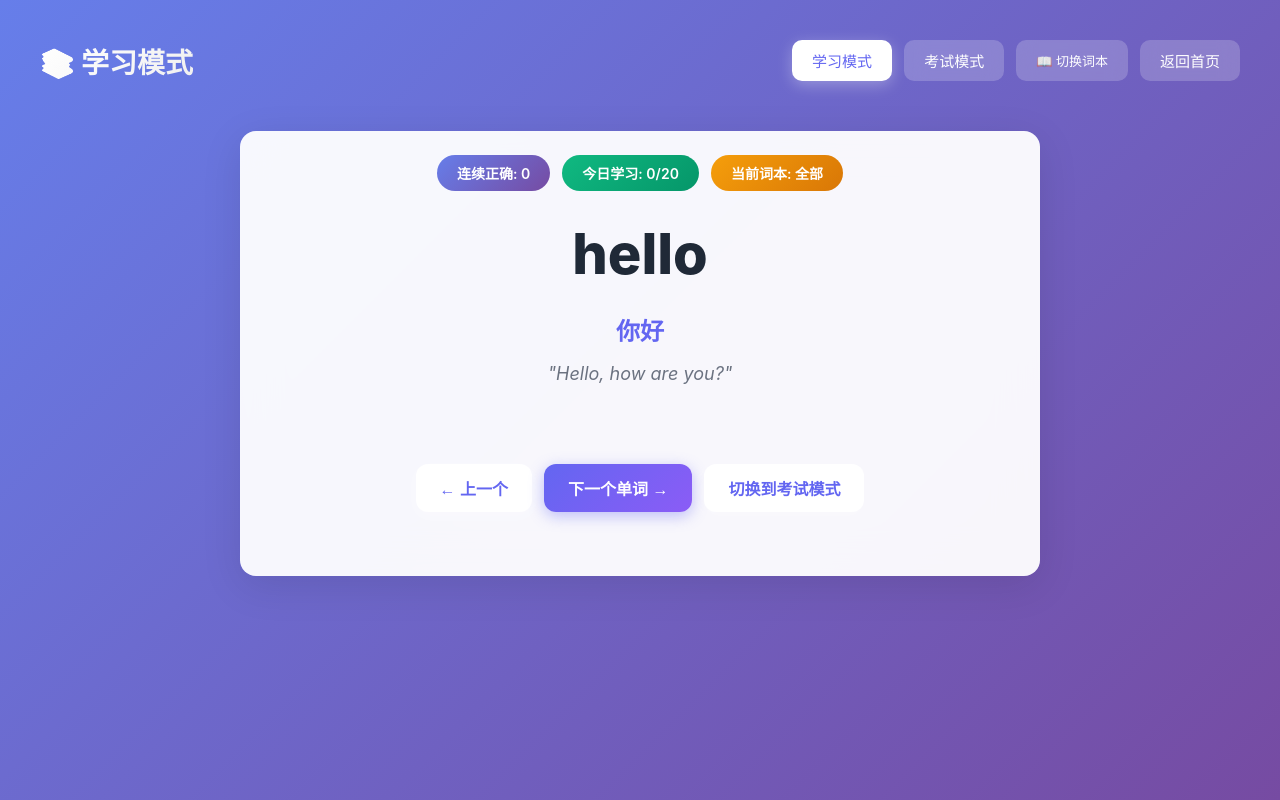
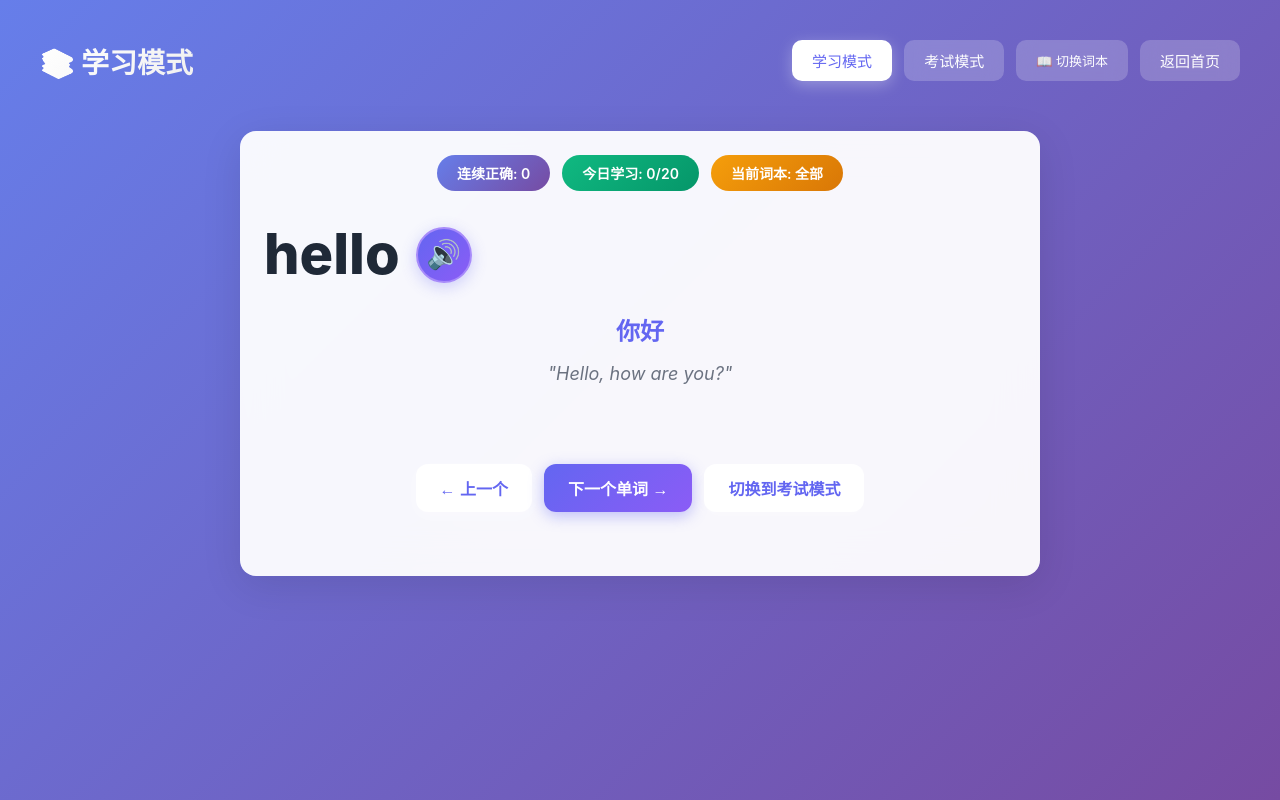
Before and after one commit to 81883340/englishLearn, a React (Vite) app: page / in a window 1280 px wide. Both pictures are taken after a click on the button "开始学习". Built offline with nearby package versions, Linux system fonts and the light colour scheme.

Commit message:
增加发音功能

```diff
--- a/src/components/Study.jsx
+++ b/src/components/Study.jsx
@@ -33,6 +33,20 @@ function Study({ wordLibrary, learnedWords, setLearnedWords, updateProgress, pro
   const [hasCheckedAnswer, setHasCheckedAnswer] = useState(false)
   const [todayLearnedCount, setTodayLearnedCount] = useState(0)
   const [sessionLearnedCount, setSessionLearnedCount] = useState(0)
+
+  // 单词发音功能
+  const speakWord = (word) => {
+    if (!word) return
+    if ('speechSynthesis' in window) {
+      const utterance = new SpeechSynthesisUtterance(word)
+      utterance.lang = 'en-US'
+      utterance.rate = 0.9
+      utterance.pitch = 1
+      window.speechSynthesis.speak(utterance)
+    } else {
+      alert('您的浏览器不支持语音合成功能')
+    }
+  }
 
   // 使用 ref 来避免闭包问题
   const hasCheckedAnswerRef = useRef(hasCheckedAnswer)
@@ -544,15 +558,45 @@ function Study({ wordLibrary, learnedWords, setLearnedWords, updateProgress, pro
             // 学习模式：显示单词、音标、释义、例句
             <>
               <div style={{ marginBottom: '24px' }}>
+                <div style={{ display: 'flex', alignItems: 'center', gap: '16px', marginBottom: '12px' }}>
                   <h1 style={{
                     fontSize: '56px',
                     fontWeight: '800',
                     color: 'var(--dark)',
-                  marginBottom: '12px',
+                    marginBottom: 0,
                     lineHeight: '1.2'
                   }}>
                     {currentWord.word}
                   </h1>
+                  <button
+                    onClick={() => speakWord(currentWord.word)}
+                    style={{
+                      background: 'linear-gradient(135deg, #6366f1 0%, #8b5cf6 100%)',
+                      border: '2px solid #a78bfa',
+                      borderRadius: '50%',
+                      width: '56px',
+                      height: '56px',
+                      fontSize: '28px',
+                      display: 'flex',
+                      alignItems: 'center',
+                      justifyContent: 'center',
+                      cursor: 'pointer',
+                      transition: 'all 0.3s ease',
+                      boxShadow: '0 4px 15px rgba(99, 102, 241, 0.3)'
+                    }}
+                    onMouseEnter={(e) => {
+                      e.target.style.transform = 'scale(1.1)'
+                      e.target.style.boxShadow = '0 6px 20px rgba(99, 102, 241, 0.4)'
+                    }}
+                    onMouseLeave={(e) => {
+                      e.target.style.transform = 'scale(1)'
+                      e.target.style.boxShadow = '0 4px 15px rgba(99, 102, 241, 0.3)'
+                    }}
+                    title="点击发音"
+                  >
+                    🔊
+                  </button>
+                </div>
                 {currentWord.phonetic && (
                   <p style={{
                     fontSize: '20px',
--- a/src/components/WordLibrary.jsx
+++ b/src/components/WordLibrary.jsx
@@ -1,4 +1,18 @@
 import React, { useState, useEffect } from 'react'
+
+// 单词发音功能
+const speakWord = (word) => {
+  if (!word) return
+  if ('speechSynthesis' in window) {
+    const utterance = new SpeechSynthesisUtterance(word)
+    utterance.lang = 'en-US'
+    utterance.rate = 0.9
+    utterance.pitch = 1
+    window.speechSynthesis.speak(utterance)
+  } else {
+    alert('您的浏览器不支持语音合成功能')
+  }
+}
 
 // 简化的翻译映射（避免重复键）
 const techTermsMap = {};
@@ -1277,6 +1291,7 @@ function WordLibrary({ wordLibrary, setWordLibrary, setCurrentPage, currentBook,
                         />
                       </td>
                       <td style={{ padding: '16px' }}>
+                        <div style={{ display: 'flex', alignItems: 'center', gap: '8px' }}>
                           <span style={{
                             fontSize: '16px',
                             fontWeight: '700',
@@ -1284,6 +1299,33 @@ function WordLibrary({ wordLibrary, setWordLibrary, setCurrentPage, currentBook,
                           }}>
                             {word.word}
                           </span>
+                          <button
+                            onClick={() => speakWord(word.word)}
+                            style={{
+                              background: 'linear-gradient(135deg, #6366f1 0%, #8b5cf6 100%)',
+                              border: '2px solid #a78bfa',
+                              borderRadius: '50%',
+                              width: '32px',
+                              height: '32px',
+                              fontSize: '16px',
+                              display: 'flex',
+                              alignItems: 'center',
+                              justifyContent: 'center',
+                              cursor: 'pointer',
+                              transition: 'all 0.3s ease',
+                              flexShrink: 0
+                            }}
+                            onMouseEnter={(e) => {
+                              e.target.style.transform = 'scale(1.1)'
+                            }}
+                            onMouseLeave={(e) => {
+                              e.target.style.transform = 'scale(1)'
+                            }}
+                            title="发音"
+                          >
+                            🔊
+                          </button>
+                        </div>
                       </td>
                       <td style={{ padding: '16px', color: 'var(--gray)', fontFamily: 'Arial, sans-serif' }}>
                         {word.phonetic || '-'}
```
Lines whose indentation alone changed are shown as unchanged.
